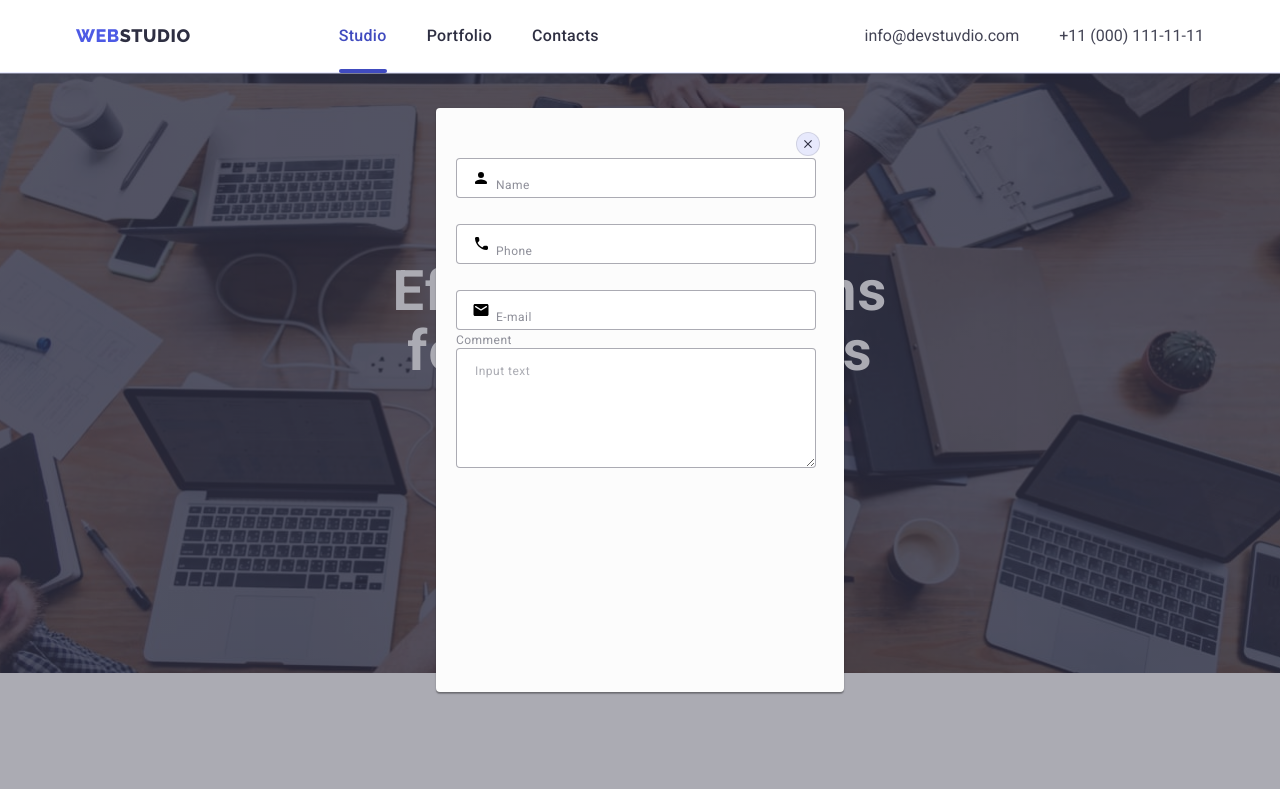
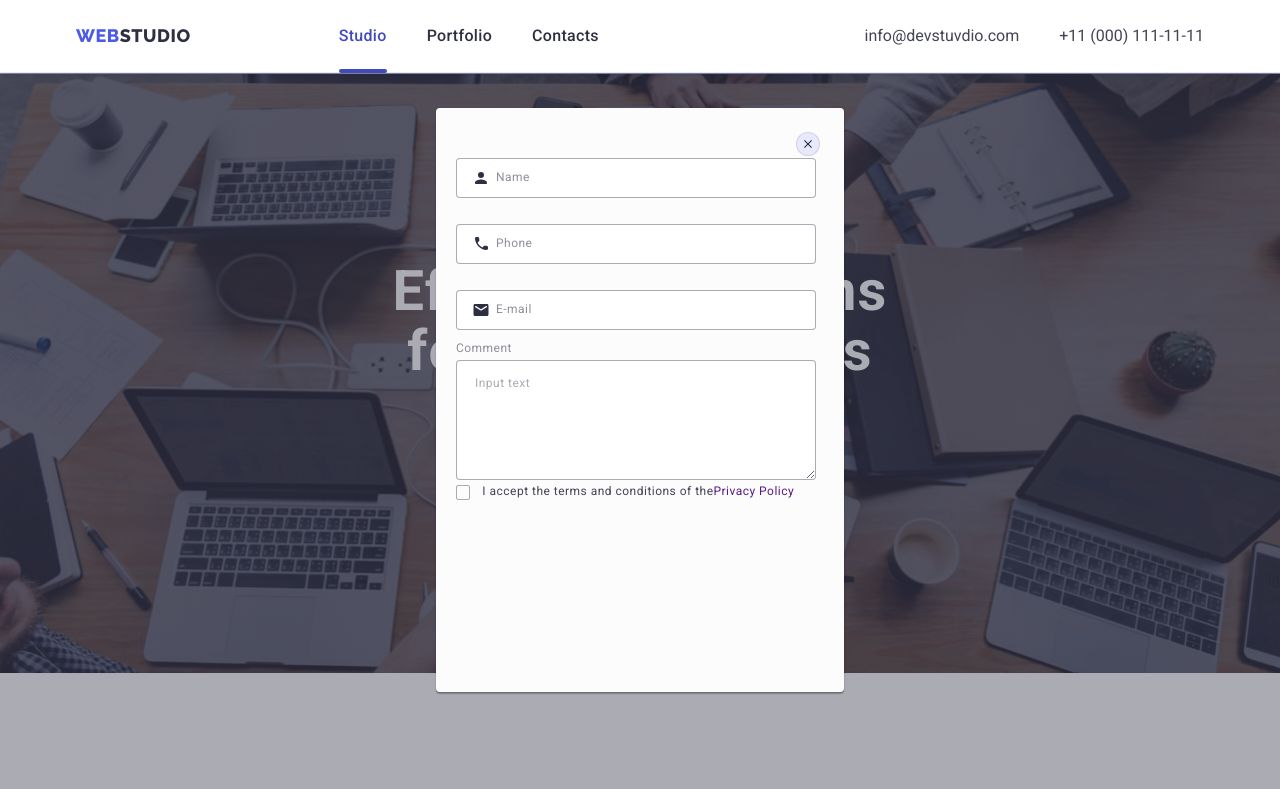
Before and after one commit to elias-291356/goit-markup-hw-06, a plain HTML site: page index.html in a window 1280 px wide. Both pictures are taken after a click on the button "Order Service". Shown: the top 789 px of the page. Drawn offline with nearby package versions, Linux system fonts and the light colour scheme.

Commit message:
сделал чекбокс

```diff
--- a/css/style.css
+++ b/css/style.css
@@ -1264,7 +1264,7 @@
     }
 
     .form-field:nth-child(3) {
-        margin-bottom: 0px;
+        margin-bottom: 8px;
     }
 
     .form-field:nth-child(4) {
@@ -1292,7 +1292,7 @@
 
 
     .icon-modal {
-
+        fill: var(--primary-color);
         width: 18px;
         height: 24px;
 
@@ -1321,7 +1321,7 @@
 
     .form-field:focus-within>.label-form {
         transform: translate(-40px, -40px);
-        transition: transform 2500ms;
+        transition: transform 250ms;
 
     }
 
@@ -1332,7 +1332,7 @@
 
     .label-form,
     .comment-form {
-        margin-top: 8px;
+
 
         color: #8E8F99;
 
@@ -1345,6 +1345,7 @@
 
 
     .textarea-form {
+        margin-top: 4px;
         padding: 16px 18px;
         width: 100%;
         min-height: 120px;
@@ -1358,3 +1359,71 @@
         letter-spacing: 0.48px;
 
     }
+
+    /* .textarea-form textarea::placeholder {
+        color: rgba(46, 47, 66, 0.40);
+
+        font-size: 12px;
+        font-family: Roboto;
+        line-height: 1.16;
+        letter-spacing: 0.48px;
+    } */
+
+    /* оформление чекбокс и кнопки  */
+
+    .checkbox {
+
+        position: absolute;
+        width: 1px;
+        height: 1px;
+        margin: -1px;
+        border: 0;
+        padding: 0;
+
+        white-space: nowrap;
+        clip-path: inset(100%);
+        clip: rect(0 0 0 0);
+        overflow: hidden;
+    }
+
+
+    .label-checkbox {
+        font-size: 12px;
+        font-family: Roboto;
+        line-height: 1.16;
+        letter-spacing: 0.48px;
+
+    }
+
+    .label-checkbox {
+
+        height: 15px;
+        width: 350px;
+
+        display: flex;
+        align-items: center;
+        justify-content: center;
+
+
+
+
+    }
+
+    .icon-checkbox {
+        /* margin-right: 4px; */
+
+        display: inline-block;
+        transition: background-color 250ms var(--cubic-bezier);
+        width: 15px;
+        height: 15px;
+        border-radius: 2px;
+        border: 1px solid rgba(46, 47, 66, 0.40);
+    }
+
+    .checkbox:checked+.icon-checkbox {
+        background-color: #4D5AE5;
+        background-image: url(../images/main-page/Checkbox.svg);
+        background-size: contain;
+        background-origin: border-box;
+
+    }
--- a/index.html
+++ b/index.html
@@ -425,8 +425,6 @@
     <div class="modal-window">
 
       <form class="form" autocomplete="off">
-
-
         <label class="form-field">
           <input type="text" name="name" class="input-form" placeholder=" ">
           <span class="label-form">Name</span>
@@ -458,9 +456,23 @@
 
         <label class="form-field">
           <span class="comment-form">Comment</span>
-          <textarea class="textarea-form" name="textarea">Input text </textarea>
+          <textarea class="textarea-form" name="textarea" placeholder="Input text">Input text </textarea>
 
         </label>
+
+        <ul class="list ">
+          <li>
+            <label class="label-checkbox">
+              <input type="checkbox" class="checkbox" name="checkbox">
+              <span class="icon-checkbox"></span>
+              <span class="label-checkbox">I accept the terms and conditions of the <a class="link" href="">Privacy
+                  Policy</a></span>
+
+
+
+            </label>
+          </li>
+        </ul>
       </form>
 
 
```
Also changed, not shown: images/main-page/Checkbox.svg (added).
